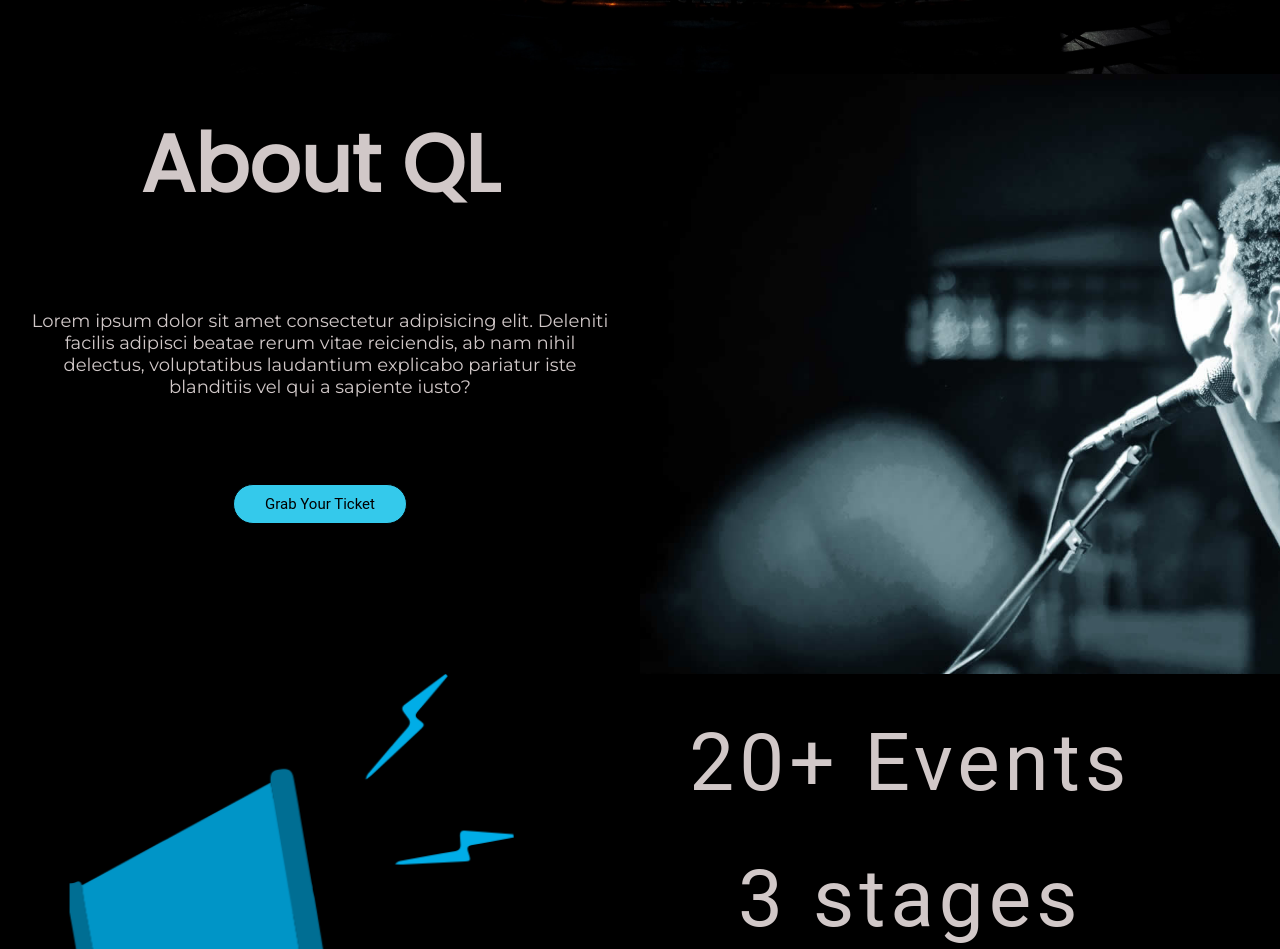
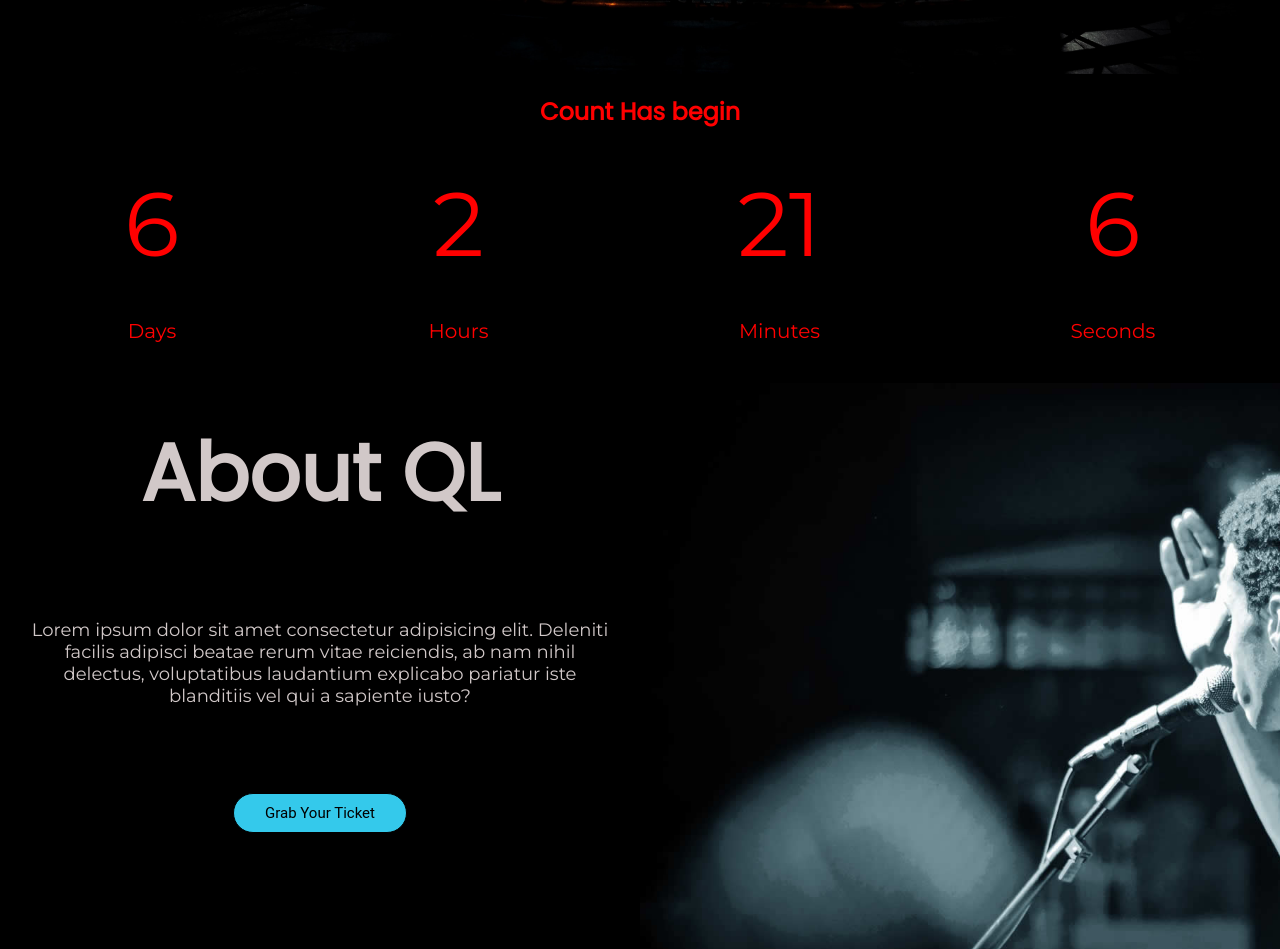
Before and after one commit to kirankrish792/QL_Model, a plain HTML site: page index.html in a window 1280 px wide. Shown: the part 866-1815 px from the top of the page. Drawn offline with Linux system fonts and the light colour scheme.

Commit message:
preloader and countDown

```diff
--- a/index.html
+++ b/index.html
@@ -10,6 +10,7 @@
 </head>
 
 <body>
+    <div class="preloader"></div>
     <div>
         <section class="header" id="home">
             <h1><span class="line"></span><span>Q</span>uas<span>s</span>o <span>L</span>ibe<span>r</span>um
@@ -21,6 +22,27 @@
                 consequatur
                 molestiae ducimus odio!</p>
         </section>
+        <div class="countdown">
+            <h2>Count Has begin</h2>
+            <div class="count">
+                <div class="day">
+                    <p class="days co"></p>
+                    <p class>Days</p>
+                </div>
+                <div class="hour">
+                    <p class="hours co"></p>
+                    <p class>Hours</p>
+                </div>
+                <div class="Minute">
+                    <p class="Minutes co"></p>
+                    <p class>Minutes</p>
+                </div>
+                <div class="day">
+                    <p class="Seconds co"></p>
+                    <p class>Seconds</p>
+                </div>
+            </div>
+        </div>
         <section class="about" id="about">
             <div class="contentBx">
                 <div class="content">
@@ -71,6 +93,7 @@
         <div class="small"></div>
     </div>
     <script src="js/script.js"></script>
+    <script src="js/countDown.js"></script>
 </body>
 
 </html>
--- /dev/null
+++ b/js/countDown.js
@@ -0,0 +1,22 @@
+
+const countDown = () => {
+    const endDate = new Date('June 17, 2021 12:34:56');
+    const currentDate = new Date();
+    const gap = endDate - currentDate;
+
+    const second = 1000;
+    const minute = second * 60;
+    const hour = minute * 60;
+    const day = hour * 24;
+
+    const remainingDays = Math.floor(gap / day);
+    const remainingHours = Math.floor((gap % day) / hour);
+    const remainingMinutes = Math.floor((gap % hour) / minute);
+    const remainingSeconds = Math.floor((gap % minute) / second);
+
+    document.querySelector('.days').innerText = remainingDays
+    document.querySelector('.hours').innerText = remainingHours
+    document.querySelector('.Minutes').innerText = remainingMinutes
+    document.querySelector('.Seconds').innerText = remainingSeconds
+}
+setInterval(countDown, 1000);
--- a/js/script.js
+++ b/js/script.js
@@ -1,15 +1,22 @@
 const burger = document.querySelector('.burger');
 const nav = document.querySelector('.nav');
 const section = document.querySelector('div');
+const preLoader = document.querySelector(".preloader");
 
 burger.addEventListener('click', () => {
     nav.classList.toggle('active');
 });
+
 nav.addEventListener('click', () => {
     nav.classList.toggle('active');
 });
+
 section.addEventListener('click', () => {
     if (nav.className === "nav active") {
         nav.classList.toggle('active');
     }
-})
+});
+
+window.addEventListener('load', () => {
+    preLoader.style.top = '-100%';
+});
--- a/style/_animate.scss
+++ b/style/_animate.scss
@@ -46,17 +46,3 @@
         width: 248px;
     }
 }
-@keyframes colorgrad{
-    0%,100%{
-        background: linear-gradient(0.25turn,yellow,red,black);
-    }
-    25%{
-        background:linear-gradient(0.25turn,red,black,blue);
-    }
-    50%{
-        background:linear-gradient(0.25turn,black,blue,green)
-    }
-    75%{
-        background:linear-gradient(0.25turn,blue,green,white);
-    }
-}
--- /dev/null
+++ b/style/_countDown.scss
@@ -0,0 +1,28 @@
+@import "./default";
+.countdown{
+    text-align: center;
+    position: relative;
+    max-width: 100%;
+    left: 0;
+    bottom: -47.5%;
+    @include flux(column,center);
+    width: 100%;
+    background: black;
+    color: red;
+    overflow: hidden;
+    h2{
+        margin-top: 20px;
+        font-family: 'Poppins', monospace;
+    }
+    .count{
+        @include flux(row,space-around);
+        p{
+            margin: 40px;
+            font-size: 20px;
+            overflow: hidden;
+        }
+        .co{
+                font-size: 90px;
+            }
+    }
+}
--- /dev/null
+++ b/style/_preloader.scss
@@ -0,0 +1,9 @@
+.preloader{
+    width: 100%;
+    height: 100%;
+    position: fixed;
+    background: black url(asset/preloader.gif) no-repeat center center;
+    z-index: 100;
+    background-size: 30%;
+    transition: 1s;
+}
--- a/style/style.scss
+++ b/style/style.scss
@@ -3,6 +3,8 @@
 @import "./default";
 @import "./animate";
 @import "./navbar";
+@import "./countDown";
+@import "./preloader";
 .header{
     min-height: 100vh;
     padding: 70px;
@@ -98,6 +100,7 @@
     }
     .imgBx{
         width: 50%;
+        overflow: hidden;
         img{
             height: 100%;
             object-fit:contain;
```
Also changed, not shown: style/asset/footer-bg.jpg (added), style/asset/preloader.gif (added), style/preloader.css (added), style/style.css, 3 other files.
